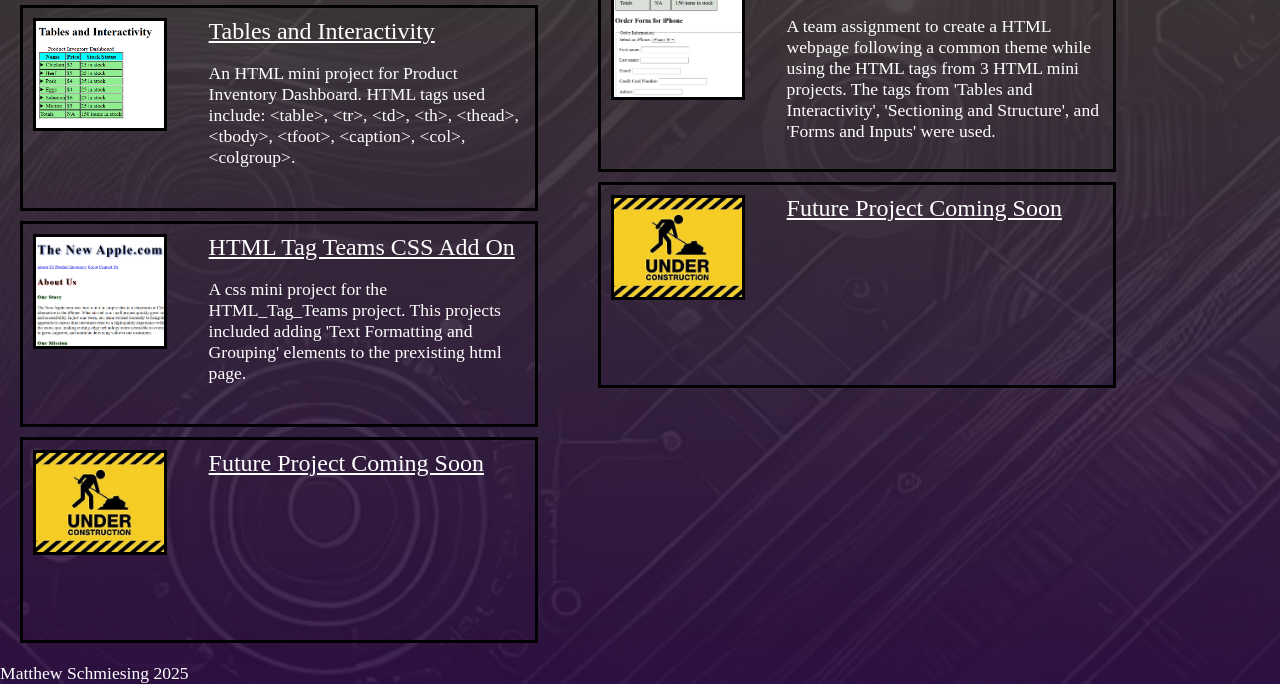
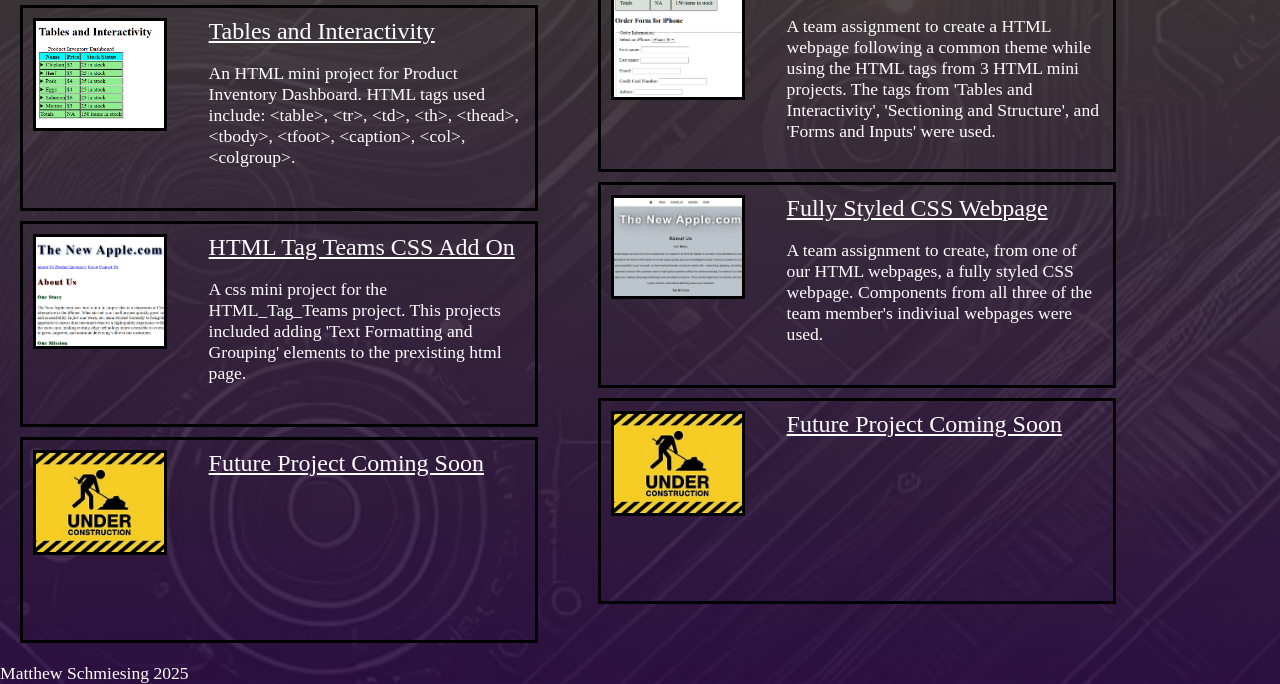
Before and after one commit to matthewschmiesing/CSC351Portfolio, a plain HTML site: page index.html in a window 1280 px wide. Shown: the part 753-1437 px from the top of the page. Drawn offline with Linux system fonts and the light colour scheme.

Commit message:
adding team project to portfolio

```diff
--- a/index.html
+++ b/index.html
@@ -29,6 +29,7 @@
         <p class="aboutMe">Personal GitHub Link: <a class="githubLink" href="https://github.com/matthewschmiesing">Go To GitHub</a></p>
         </section>
         <div class="row">
+          <!-- Personal Projects -->
         <section id="personalProjects">
         <div class="column left">
           <h2 class="projectHeader">Personal Projects</h2>
@@ -86,6 +87,7 @@
           </div>
         </div>
         </section>
+        <!-- team Projects -->
         <section id="teamProjects">
         <div class="column right">
           <h2 class="projectHeader">Team 5 Projects</h2>
@@ -104,6 +106,24 @@
                 <p class="projectBlockDescription">
                   A team assignment to create a HTML webpage following a common theme while using the HTML tags from 3 HTML mini projects.
                   The tags from 'Tables and Interactivity', 'Sectioning and Structure', and 'Forms and Inputs' were used.
+                </p>
+              </div>
+            </div>
+          </div>
+          <div class="projectBlock">
+            <div class="row">
+              <div class="column projectBlockLeft">
+                <img
+                  src="images/fullyStyledCSSWebPage.png"
+                  alt="Project Preview"
+                  class="projectBlockImage"
+                />
+              </div>
+              <div class="column projectBlockRight">
+                <a href="team_projects\FullyStyledTeamWebpage\index.html" class="projectBlocklinkheading">
+                  Fully Styled CSS Webpage</a>
+                <p class="projectBlockDescription">
+                  A team assignment to create, from one of our HTML webpages, a fully styled CSS webpage. Components from all three of the team member's indiviual webpages were used.
                 </p>
               </div>
             </div>
```
Also changed, not shown: images/fullyStyledCSSWebPage.png (added).
